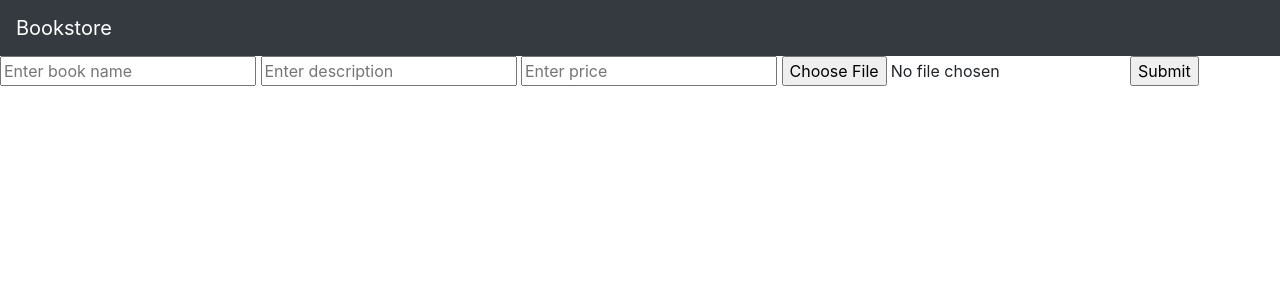
After one commit to huberalberti/django_tutorial, a Django app: page /add/ in a window 1280 px wide. The commit adds this page. Shown: the top 300 px of the page. Run offline with Django 5.2, Linux system fonts and the light colour scheme.

Commit message:
Implement add book feature

```diff
--- /dev/null
+++ b/mysite/myapp/templates/myapp/add_book.html
@@ -0,0 +1,14 @@
+{% extends 'myapp/base.html' %}
+{% block body %}
+    <form method="POST" enctype="multipart/form-data">
+        {% csrf_token %}
+        <input type="text" name="name" id="name" placeholder="Enter book name">
+        <input type="text" name="desc" id="desc" placeholder="Enter description">
+        <input type="text" name="price" id="price" placeholder="Enter price">
+        <input type="file"
+               name="book_image"
+               id="book_image"
+               placeholder="Select image">
+        <input type="submit">
+    </form>
+{% endblock %}
--- a/mysite/myapp/templates/myapp/base.html
+++ b/mysite/myapp/templates/myapp/base.html
@@ -11,7 +11,7 @@
     <body>
         <!-- Image and text -->
         <nav class="navbar navbar-dark bg-dark">
-            <a class="navbar-brand" href="#">Bookstore</a>
+            <a class="navbar-brand" href="/">Bookstore</a>
         </nav>
         {% block body %}{% endblock %}
     </body>
--- a/mysite/myapp/urls.py
+++ b/mysite/myapp/urls.py
@@ -2,8 +2,9 @@ from django.contrib import admin
 from django.urls import path
 from myapp import views
 
-app_name = 'myapp'
+app_name = "myapp"
 urlpatterns = [
-    path('', views.index, name='index'),
-    path('book/<int:book_id>/', views.detail, name='detail'),
+    path("", views.index, name="index"),
+    path("book/<int:book_id>/", views.detail, name="detail"),
+    path("add/", views.add_book, name="add_book"),
 ]
--- a/mysite/myapp/views.py
+++ b/mysite/myapp/views.py
@@ -15,3 +15,15 @@ def index(request):
 def detail(request, book_id):
     book = Book.objects.get(id=book_id)
     return render(request, "myapp/detail.html", {"book": book})
+
+
+def add_book(request):
+    if request.method == "POST":
+        name = request.POST.get("name")
+        desc = request.POST.get("desc")
+        price = request.POST.get("price")
+        book_img = request.FILES["book_image"]
+
+        new_book = Book(name=name, desc=desc, price=price, book_image=book_img)
+        new_book.save()
+    return render(request, "myapp/add_book.html")
```
Also changed, not shown: mysite/myapp/templates/myapp/detail.html (+4 -6 lines).
